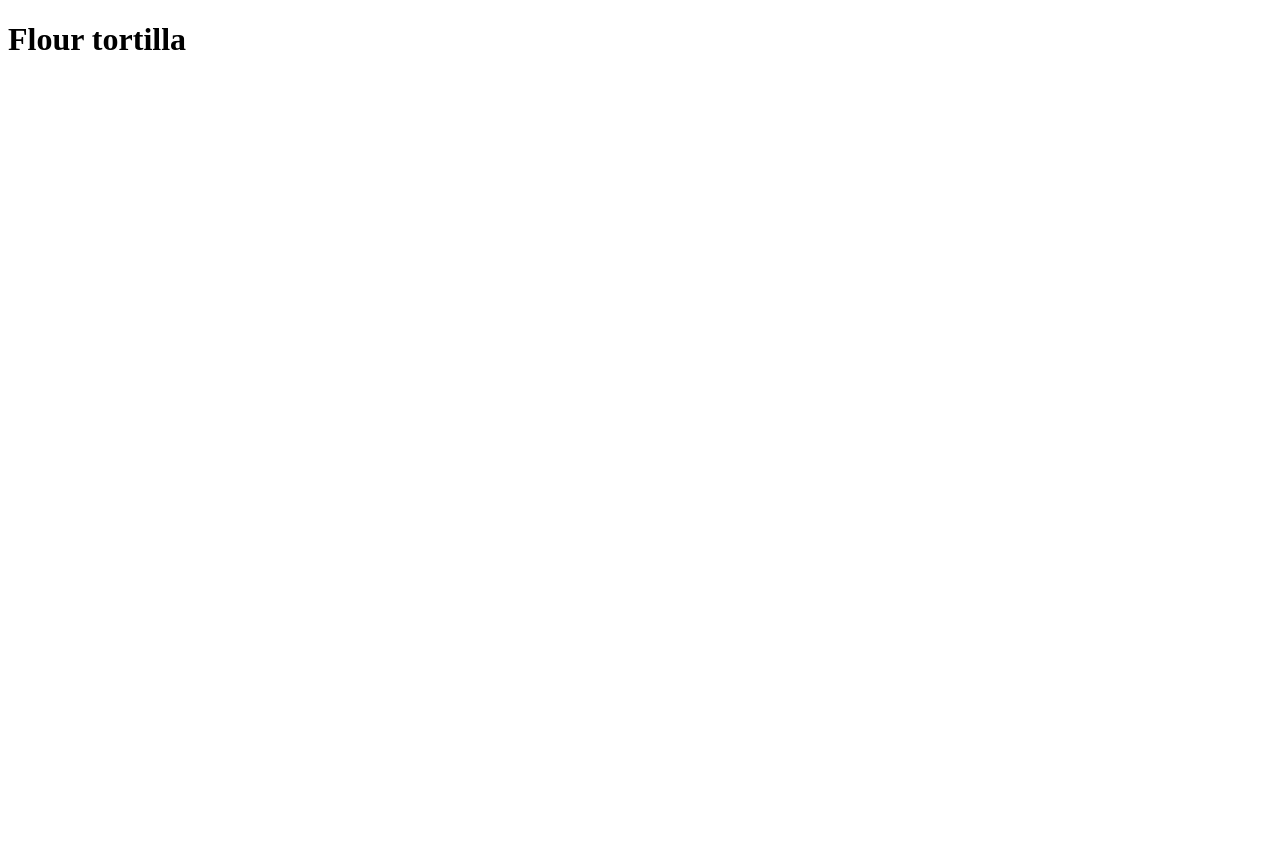
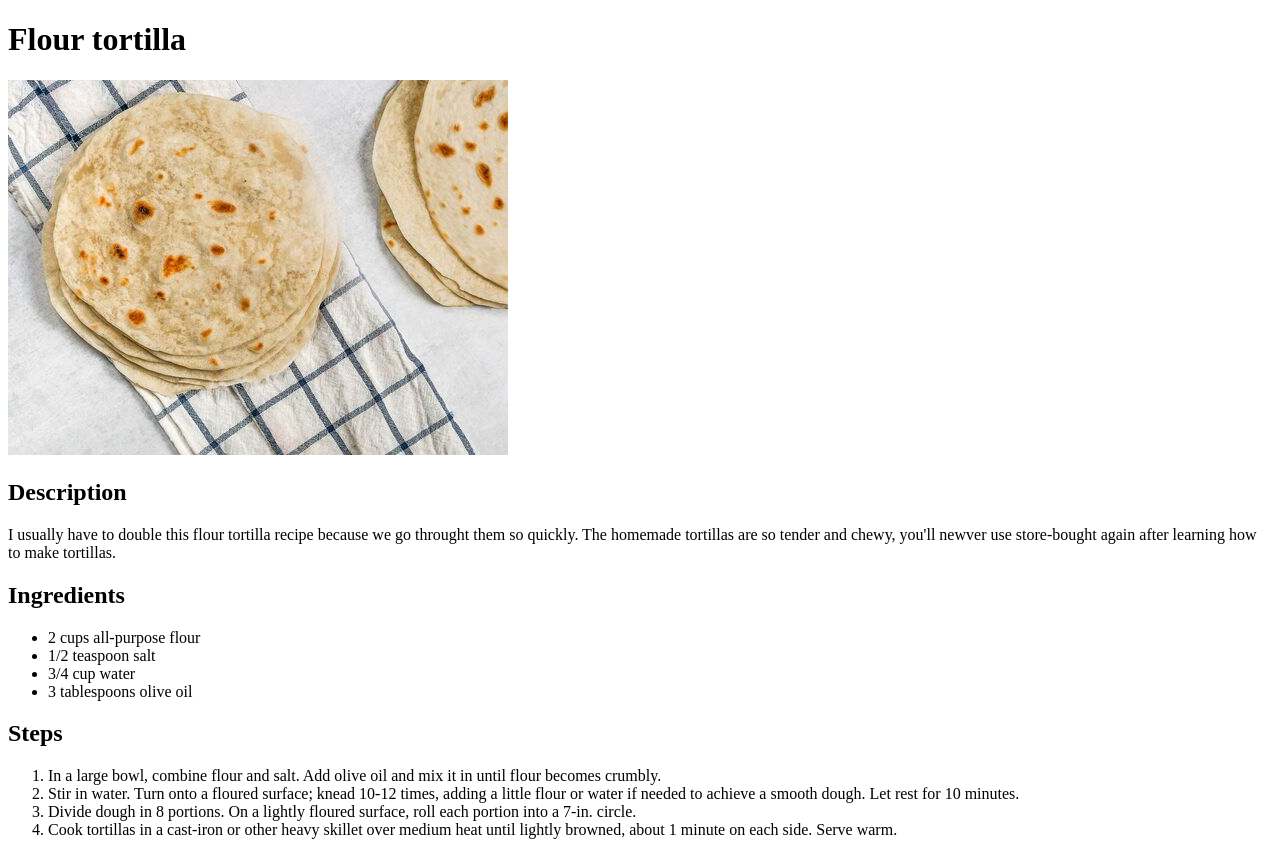
Before and after one commit to hamanann/odin-recipes, a plain HTML site: page recipes/flour-tortilla.html in a window 1280 px wide. Before the commit the page ends 800 px from the top, so only its background shows below. Drawn offline with Linux system fonts and the light colour scheme.

Commit message:
Add content to flour-tortilla recipe

```diff
--- a/recipes/flour-tortilla.html
+++ b/recipes/flour-tortilla.html
@@ -8,5 +8,22 @@
 </head>
 <body>
     <h1>Flour tortilla</h1>
+    <img src="../images/tortilla.jpg">
+    <h2>Description</h2>
+    <p>I usually have to double this flour tortilla recipe because we go throught them so quickly. The homemade tortillas are so tender and chewy, you'll newver use store-bought again after learning how to make tortillas.</p>
+    <h2>Ingredients</h2>
+    <ul>
+        <li>2 cups all-purpose flour</li>
+        <li>1/2 teaspoon salt</li>
+        <li>3/4 cup water</li>
+        <li>3 tablespoons olive oil</li>
+    </ul>
+    <h2>Steps</h2>
+    <ol>
+        <li>In a large bowl, combine flour and salt. Add olive oil and mix it in until flour becomes crumbly.</li>
+        <li>Stir in water. Turn onto a floured surface; knead 10-12 times, adding a little flour or water if needed to achieve a smooth dough. Let rest for 10 minutes.</li>
+        <li>Divide dough in 8 portions. On a lightly floured surface, roll each portion into a 7-in. circle.</li>
+        <li>Cook tortillas in a cast-iron or other heavy skillet over medium heat until lightly browned, about 1 minute on each side. Serve warm.</li>
+    </ol>
 </body>
 </html>
```
Also changed, not shown: images/tortilla.jpg (added).
